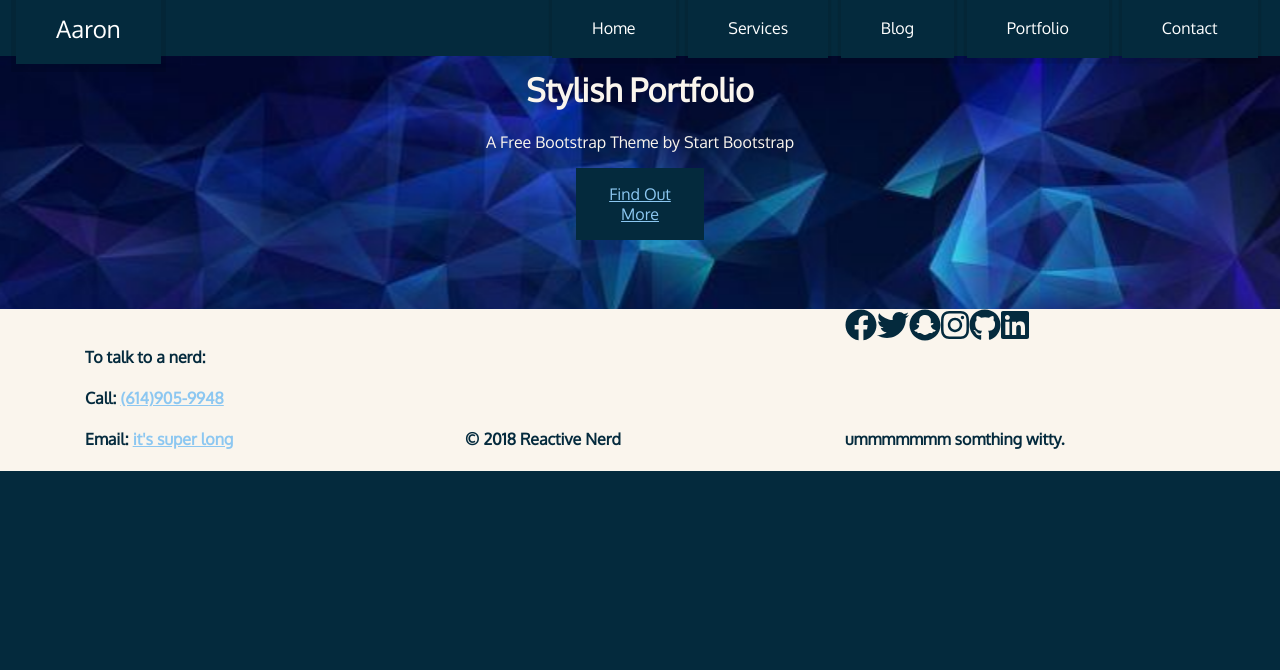
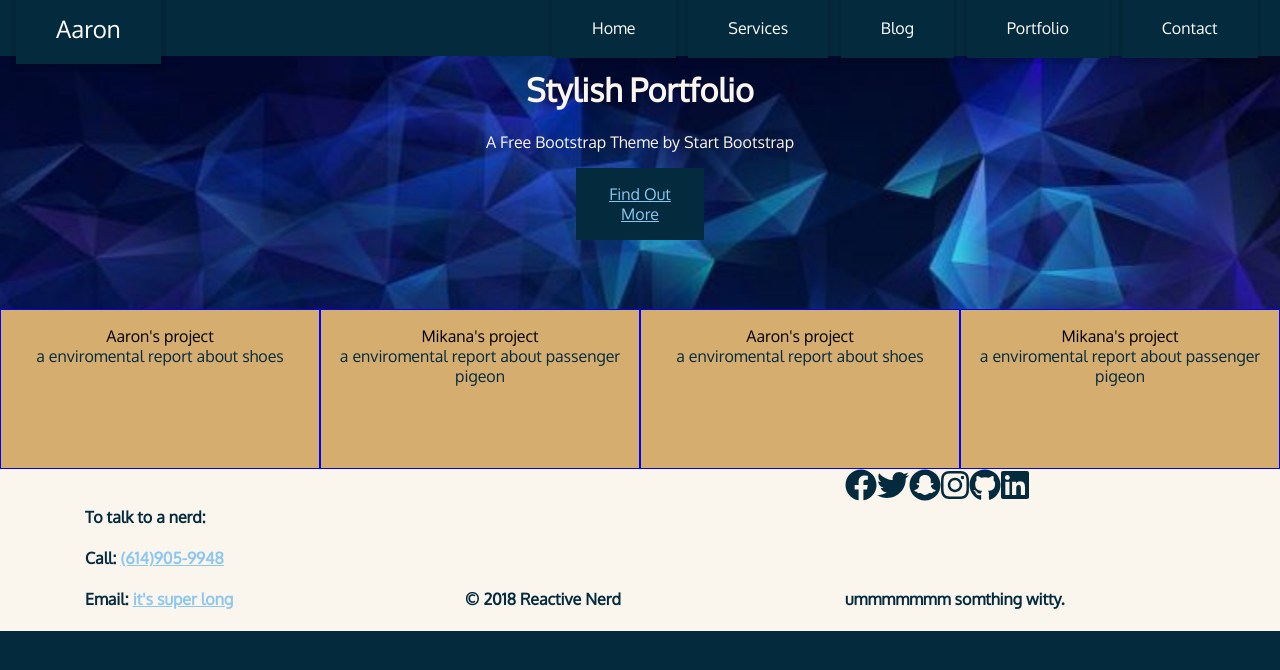
Before and after one commit to StrawHatAaron/reactive-nerd, a React (Create React App) app: page /blog in a window 1280 px wide. Shown: the top 670 px of the page. Built offline with nearby package versions, Linux system fonts and the light colour scheme.

Commit message:
the blog page has nice inline content now

```diff
--- a/src/components/Pages/Blog/Blog.js
+++ b/src/components/Pages/Blog/Blog.js
@@ -6,16 +6,18 @@ import {FontAwesomeIcon} from "@fortawesome/react-fontawesome";
 import '../../../css/Pages/Blog/Blog.css';
 
 
-const icons = [{pic:['java', 'js'], content: 'It is a long established fact that a reader will be distracted by the readable content of a page when looking at its layout. The point of using Lorem Ipsum is that it has a more-or-less normal distribution of letters, as opposed to using'},
-    {pic:['apple', 'expeditedssl'], content:'It is a long established fact that a reader will be distracted by the readable content of a page when looking at its layout. The point of using Lorem Ipsum is that it has a more-or-less normal distribution of letters, as opposed to using'},
-    {pic:['app-store', 'github-alt'], content:'It is a long established fact that a reader will be distracted by the readable content of a page when looking at its layout. The point of using Lorem Ipsum is that it has a more-or-less normal distribution of letters, as opposed to using'}]
+const blogPosts = [ {title:"Aaron's project", description:"a enviromental report about shoes"},
+                    {title:"Mikana's project", description:"a enviromental report about passenger pigeon"},
+                    {title:"Aaron's project", description:"a enviromental report about shoes"},
+                    {title:"Mikana's project", description:"a enviromental report about passenger pigeon"}  ];
 
-const blogContent = icons.map((c) => {
-    return (
-             <div>
-                 <a>should probably get a database going by now.</a>
-             </div>
-    )
+const blogsHolder = blogPosts.map((c) => {
+   return(
+       <div class="blogContent">
+           <div>{c.title}</div>
+           <a class="blogComment">{c.description}</a>
+       </div>
+   );
 });
 
 
@@ -24,7 +26,9 @@ export default class Blog extends Component{
         return(
             <div>
                 <Header/>
-                <blogContent/>
+                <div class="um">
+                {blogsHolder}
+                </div>
                 <Footer/>
             </div>
         )
--- a/src/css/Pages/Blog/Blog.css
+++ b/src/css/Pages/Blog/Blog.css
@@ -0,0 +1,35 @@
+div.blogContent{
+    height: 10em;
+    width: 30%;
+    padding: 1em;
+    margin-left: auto;
+    margin-right: auto;
+    border: 1px solid blue;
+    /*margin: 1em 1em auto;*/
+
+    text-align: center;
+    justify-content: center;
+    background-color: #d5ad6e;
+
+    flex-wrap: wrap;
+    flex-direction: column;
+
+    overflow: hidden;
+}
+
+div.blogContent :hover{}
+
+div.um{
+    width: 100%;
+    display: flex;
+
+    position: relative;
+    background-color:#042a3d;
+
+}
+
+
+a.blogComment{
+    position:relative;
+    color: #042a3d;
+}
```
